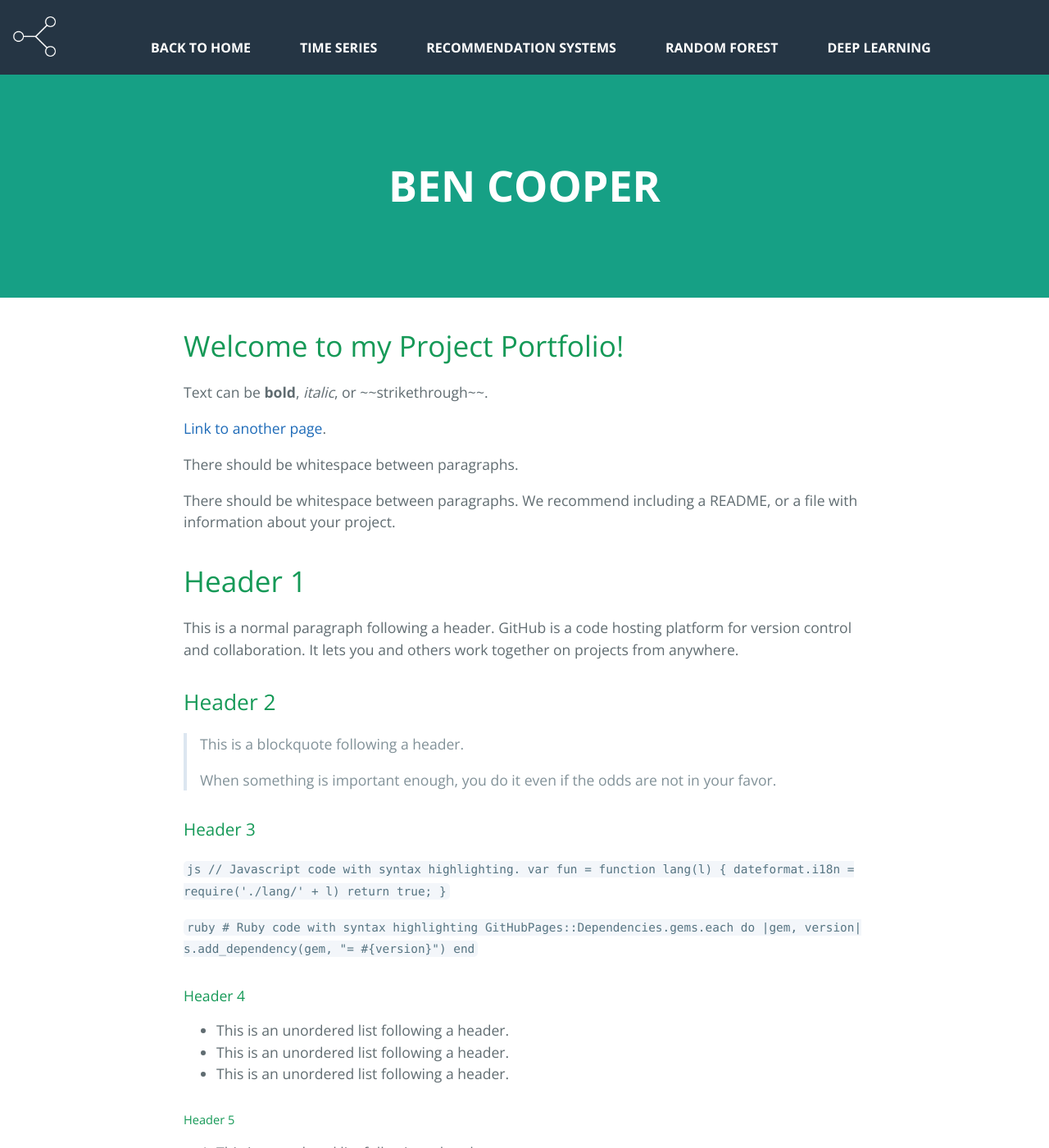
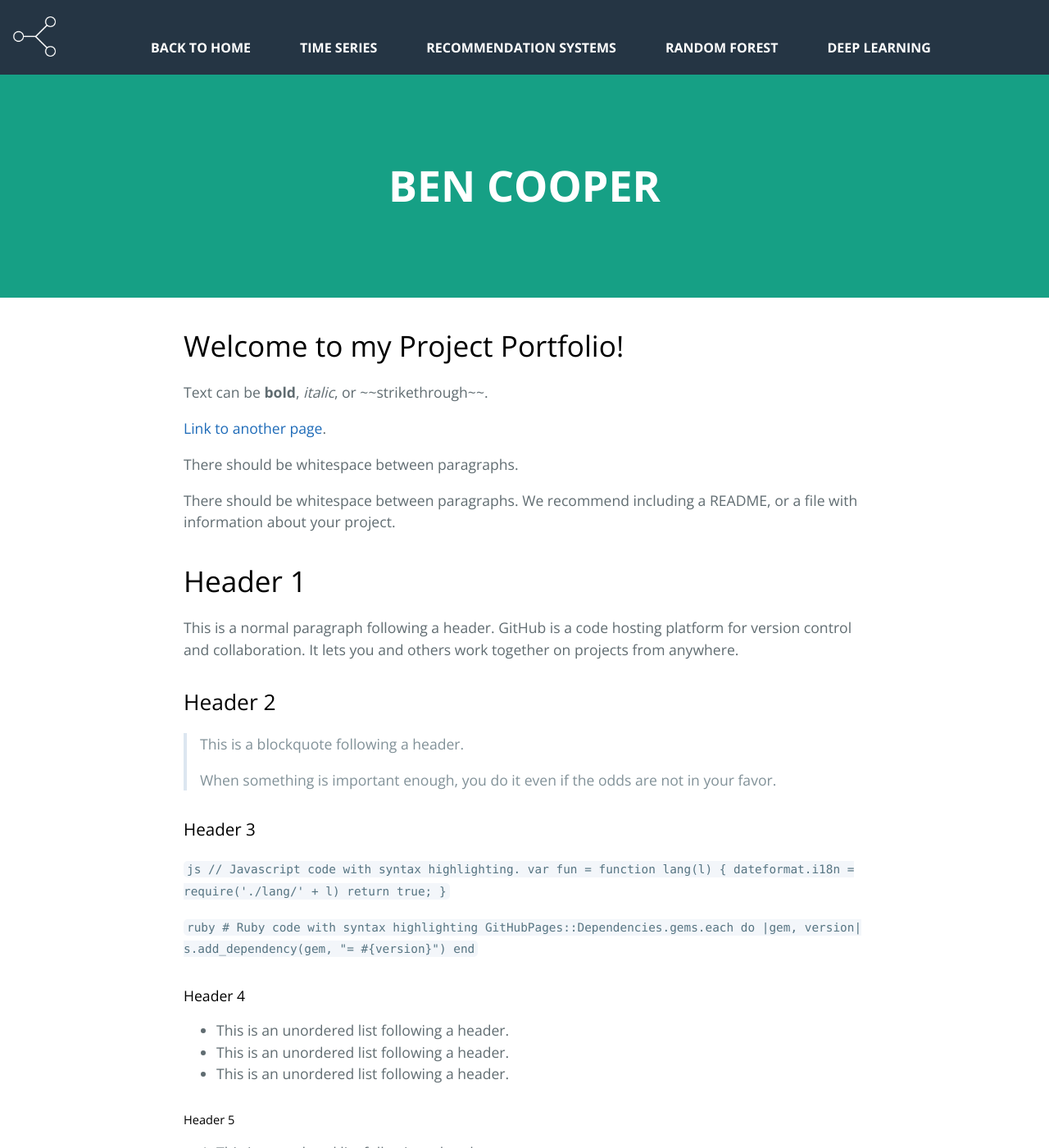
Before and after one commit to benjamin-j-cooper/benjamin-j-cooper.github.io, a Jekyll site: the page built from docs/index.md, in a window 1280 px wide and 1400 px high. Shown: the whole window at 82% size. Built offline with Jekyll 4.4.1, drawn with Linux system fonts in a browser that asks for light colours.

Commit message:
troubleshooting mobile compatability

```diff
--- a/docs/_sass/jekyll-theme-cayman.scss
+++ b/docs/_sass/jekyll-theme-cayman.scss
@@ -489,7 +489,7 @@ a {
  */
     z-index: 999;
     margin: 0;
-    margin-bottom: 10px;
+    padding-bottom: 30px;
   }
   .menu ul{
     list-style: none;
--- a/docs/_sass/variables.scss
+++ b/docs/_sass/variables.scss
@@ -4,11 +4,11 @@ $medium-breakpoint: 42em !default;
 
 // Headers
 $header-heading-color: #fff !default;
-$header-bg-color: #159957 !default;
+$header-bg-color: #000000 !default;
 $header-bg-color-secondary: #155799 !default;
 
 // Text
-$section-headings-color: #159957 !default;
+$section-headings-color: #000000 !default;
 $body-text-color: #606c71 !default;
 $body-link-color: #1e6bb8 !default;
 $blockquote-text-color: #819198 !default;
```
